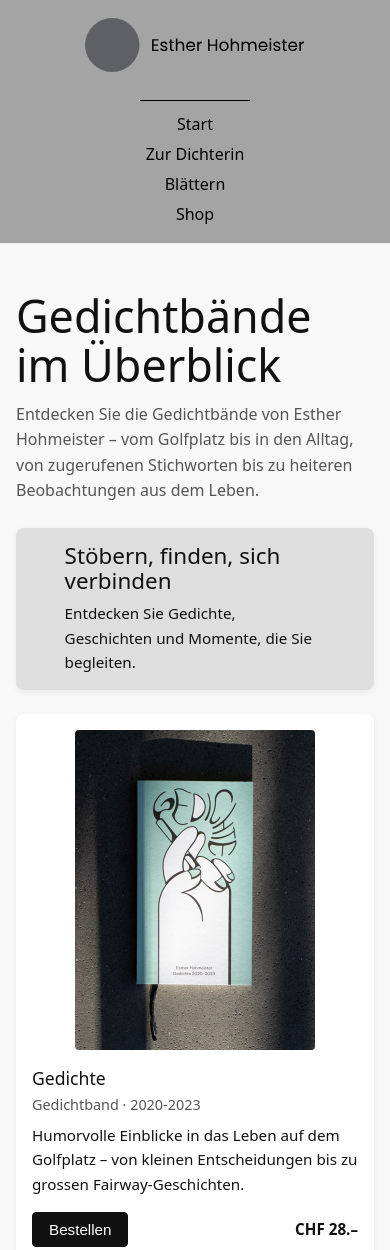
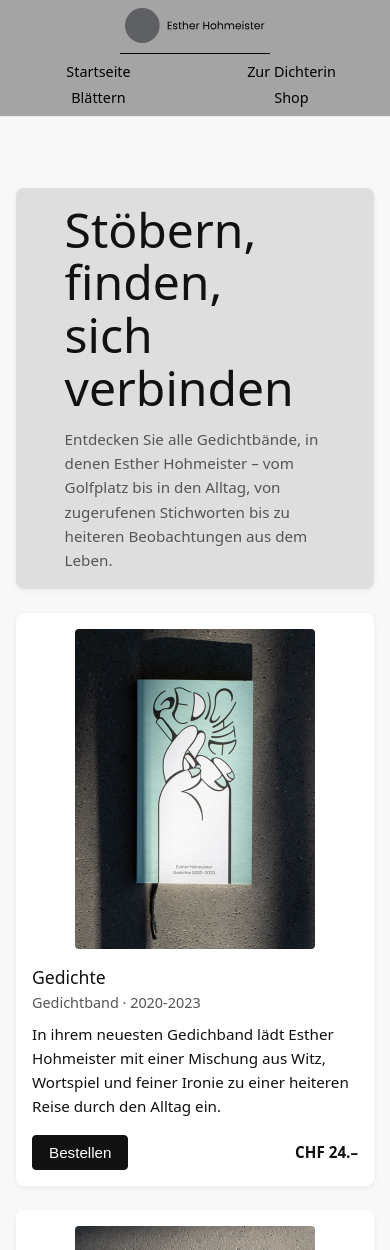
Before and after one commit to LGHoh/WS_EstherHohmeister, a plain HTML site: page shop.html in a window 390 px wide. Shown: the top 1250 px of the page. Drawn offline with Linux system fonts and the light colour scheme; a web font is replaced by a local one.

Commit message:
Anpassungen Header, Shop

```diff
--- a/Styles/book.css
+++ b/Styles/book.css
@@ -23,6 +23,10 @@
   grid-template-columns: repeat(3, minmax(0, 1fr));
   gap: var(--space-l);
   margin-top: var(--space-l);
+}
+.book-grid h1 {
+    font-weight: 300;
+    font-size: 3rem;
 }
 
 /* Mobile: alles untereinander */
@@ -118,3 +122,17 @@
   margin: 0;
   font-size: 0.95rem;
 }
+
+/* Tablet: 2 Spalten (2x3) */
+@media (max-width: 1024px) {
+  .book-grid {
+    grid-template-columns: repeat(2, minmax(0, 1fr));
+  }
+}
+
+/* Mobile: 1 Spalte (6x1) */
+@media (max-width: 640px) {
+  .book-grid {
+    grid-template-columns: 1fr;
+  }
+}
--- a/Styles/root.css
+++ b/Styles/root.css
@@ -330,13 +330,36 @@ p {
 
 
 
-/* Responsive Header-Nav */
-@media (max-width: 480px) {
-  .site-nav ul {
-    flex-direction: column;
-    gap: 8px;
+/* Mobile-Optimierung Header */
+@media (max-width: 640px) {
+  .site-header {
+    padding: 8px 8px;        /* weniger Höhe */
+    gap: 8px;                /* weniger Abstand zwischen Logo & Nav */
   }
 
+  .site-header img {
+    max-width: 140px;        /* Logo kleiner */
+    padding-bottom: 0;
+  }
 
+  .site-nav::before {
+    width: 40%;              /* Linie etwas kürzer und kompakter */
+    margin: 2px auto 6px;
+  }
+
+  .site-nav ul {
+    flex-wrap: wrap;         /* erlaubt mehrere Zeilen */
+    justify-content: center;
+    gap: 4px 12px;           /* vertikal / horizontal */
+  }
+
+  .site-nav li {
+    flex: 1 1 45%;           /* ungefähr 2 Elemente pro Reihe */
+    text-align: center;
+  }
+
+  .site-nav a {
+    font-size: 0.9rem;       /* etwas kleinere Schrift */
+    padding: 4px 0;
+  }
 }
-/* ---------------------------------- */
--- a/js/books.js
+++ b/js/books.js
@@ -7,50 +7,50 @@ const BOOKS = [
     title: "Gedichte",
     meta: "Gedichtband · 2020-2023",
     descriptionHome: "Humorvolle Einblicke in das Leben auf dem Golfplatz und darüber hinaus.",
-    descriptionShop: "Humorvolle Einblicke in das Leben auf dem Golfplatz – von kleinen Entscheidungen bis zu grossen Fairway-Geschichten.",
-    price: "CHF 28.–",
+    descriptionShop: "In ihrem neuesten Gedichband lädt Esther Hohmeister mit einer Mischung aus Witz, Wortspiel und feiner Ironie zu einer heiteren Reise durch den Alltag ein.",
+    price: "CHF 24.–",
     cover: "images/Gedichte2020-2023.jpg",
-    alt: "Cover des Gedichtbandes Der Golfplatz ist eine Welt"
+    alt: "Cover des mintfarbingen Gedichtbandes aus dem Jahr 2020-2023"
   },
   {
     id: "band2",
     title: "Gedichte",
     meta: "Gedichteband · 2016-2019",
-    descriptionHome: "Der zweite Band über Ausreden, Marotten und Herzensmomente auf dem Golfplatz.",
-    descriptionShop: "Der zweite Band widmet sich den Marotten, Ausreden und Herzensmomenten von Golferinnen und Golfern.",
-    price: "CHF 28.–",
+    descriptionHome: "In diesem Gedichtband versammelt Esther Hohmeister 53 Beobachtungen aus vier Jahren Bünder Woche – vom Calanda-Wolf bis zur Geburtstagsrunde, von Grossmüttern und Vergessenem bis zu einem Weihnachtsgeschenk. Heiter, nachdenklich und voller kleiner Alltagswunder.",
+    descriptionShop: "53 Gedichte aus vier Jahren Bünder Woche – Geschichten von Klassenzusammenkünften, Waschküchen, Calanda-Wölfen und kleinen Alltagsmomenten. Heiter, berührend und mit liebevoller Beobachtung erzählt.",
+    price: "CHF 19.–",
     cover: "images/Gedichte2.jpg",
-    alt: "Cover des Gedichtbandes Noch mehr Fairway-Geschichten"
+    alt: "Cover des Gedichtbandes Gedichte 2016-2019. Das Wort GEDICHTE auf einem grauen Hintergrund"
   },
   {
     id: "band3",
     title: "Gedichte",
     meta: "Gedichtband · 2012-2015",
-    descriptionHome: "Gedichte aus dem täglichen Leben – heiter, berührend und mit einer Prise Ironie.",
-    descriptionShop: "Gedichte aus dem Alltag: Beobachtungen, Begegnungen und kleine Geschichten, die in Sprache verwandelt werden.",
-    price: "CHF 26.–",
+    descriptionHome: "Ein Gedichtband voller Jahreszeiten, Alltagsmomente und kleiner Wunder – von Kinderaugen bis Crocs-Schuhen, von Dankbarkeit bis zum ersten Schnee. Vier Jahre Bünder Woche, verdichtet zu heiteren, warmen und nachdenklichen Szenen.",
+    descriptionShop: "53 Gedichte aus vier Jahren Bünder Woche – vom Schlankheitswahn bis zur Mutterliebe, von Aromat und Crocs-Schuhen bis zu Quartierfesten, Stressmomenten und leisen Wintertagen. Ein Band voller Alltagsbeobachtungen zwischen Humor, Wärme und Nachdenklichkeit.",
+    price: "CHF 19.–",
     cover: "images/Gedichte1.jpg",
-    alt: "Cover des Gedichtbandes Alltag in Versform"
+    alt: "Cover des Gedichtbandes Gedichte 2012-2015. Das Wort GEDICHTE auf einem weissen Hintergrund"
   },
   {
     id: "band4",
     title: "Fore! Golfgedichte 2",
     meta: "Gedichtband · 2013",
-    descriptionHome: "Geschichten und Gedichte aus der Welt zwischen Abschlag und Loch 19.",
-    descriptionShop: "Ein Band voller Szenen, Dialoge und Gedanken, die sich zwischen Tee und Loch 19 ereignen.",
-    price: "CHF 26.–",
+    descriptionHome: "Ein heiterer Blick auf die Welt der Golferinnen und Golfer – von Ausreden und Beichten bis zu verliebten Golfbällen und morgendlichen Gebeten. Humorvoll, augenzwinkernd und mit liebevoller Ironie erzählt.",
+    descriptionShop: "Ein Band voller augenzwinkernder Golfgedichte – über Sucht und Handicap, Ausreden und seltsame Leut’, Beichten, Locker-Rituale und kleine Dramen zwischen Tee und Loch 19. Humorvoll, pointiert und ideal für alle, die den Golfsport lieben oder verstehen wollen.",
+    price: "CHF 14.–",
     cover: "images/ForeGolfgedichte2.jpg",
-    alt: "Cover des Gedichtbandes Zwischen Tee und Loch 19"
+    alt: "Cover des Gedichtbandes Fore 2! Zwei gemalte Golfbälle liegt auf dem Green"
   },
   {
     id: "band5",
     title: "Fore! Golfgedichte",
     meta: "Gedichtband · 2011",
-    descriptionHome: "Gedichte, inspiriert von Stichworten und Momenten aus der Leserschaft.",
-    descriptionShop: "Ein Band, der zeigt, wie aus zugerufenen Stichworten und Alltagsbeobachtungen neue Gedichte entstehen.",
-    price: "CHF 30.–",
+    descriptionHome: "Der erste Gedichtband, mit dem alles begann – voller Begegnungen auf dem Golfplatz, kleinen Dramen, meckernden Weiberrunden, verständnisvollen Männern und Geschichten zwischen Entscheidung, Fairway und Pro-Shop. Humorvoll, leicht und mit dem Blick einer Dichterin, die hier ihren Anfang fand.",
+    descriptionShop: "Der Band, mit dem Esther Hohmeister ihr öffentliches Dichten begann: Geschichten von glücklichen Nichtgolfern, Fairway-Kriegen, Seniorenturnieren, herbstlichen Frauentagen und kleinen Momenten im Pro-Shop. Humorvoll, pointiert und voller Wiedererkennen für alle, die Golf lieben.",
+    price: "CHF 14.–",
     cover: "images/ForeGolfgedichte1.jpg",
-    alt: "Cover des Gedichtbandes Worte aus der Leserschaft"
+    alt: "Cover des Gedichtbandes Fore! Ein gemalter Golfball liegt auf dem Green"
   }
 ];
 
@@ -123,8 +123,13 @@ function createPlaceholderCard() {
   inner.className = "book-card__placeholder-inner";
 
   inner.innerHTML = `
-    <h2>Stöbern, finden, sich verbinden</h2>
-    <p>Entdecken Sie Gedichte, Geschichten und Momente, die Sie begleiten.</p>
+    <h1>Stöbern,<br> finden,<br> sich verbinden</h1>
+    <p> <p class="text-muted" style="max-width: 460px; margin-top: 0.75rem;">
+          Entdecken Sie alle Gedichtbände, in denen Esther Hohmeister  – vom Golfplatz
+          bis in den Alltag, von zugerufenen Stichworten bis zu heiteren
+          Beobachtungen aus dem Leben.
+        </p>
+
   `;
 
   article.appendChild(inner);
--- a/shop.html
+++ b/shop.html
@@ -1,21 +1,20 @@
 <!DOCTYPE html>
 <html lang="de">
 <head>
-  <meta charset="UTF-8">
-  <title>Gedichtbände – Shop | Esther Hohmeister</title>
+  <meta charset="utf-8"/>
+  <meta name="viewport" content="width=device-width,initial-scale=1" />
+  <title>Shop</title>
 
   <link rel="stylesheet" href="Styles/root.css">
   <link rel="stylesheet" href="Styles/book.css">
 
 </head>
 <body>
-
-  <!-- Header (gleich wie auf Startseite / Zur Dichterin) -->
   <header class="site-header">
     <img src="logo/Platzhalter_Logo_EH.svg" alt="Logo Esther Hohmeister">
     <nav class="site-nav">
       <ul>
-        <li><a href="index.html">Start</a></li>
+        <li><a href="index.html">Startseite</a></li>
         <li><a href="zurdichterin.html">Zur Dichterin</a></li>
         <li><a href="blaettern.html">Blättern</a></li>
         <li><a href="shop.html">Shop</a></li>
@@ -29,15 +28,9 @@
     <section class="section section-shop">
       <div class="section-inner">
 
-        <h1 class="heading-main">
-          Gedichtbände im Überblick
-        </h1>
 
-        <p class="text-muted" style="max-width: 520px; margin-top: 0.75rem;">
-          Entdecken Sie die Gedichtbände von Esther Hohmeister – vom Golfplatz
-          bis in den Alltag, von zugerufenen Stichworten bis zu heiteren
-          Beobachtungen aus dem Leben.
-        </p>
+
+
 
         <!-- Wichtig: dieser Container wird von JS befüllt -->
         <div id="shop-book-grid"
```
Also changed, not shown: index.html (+3 -6 lines), zurdichterin.html (+4 -6 lines).
